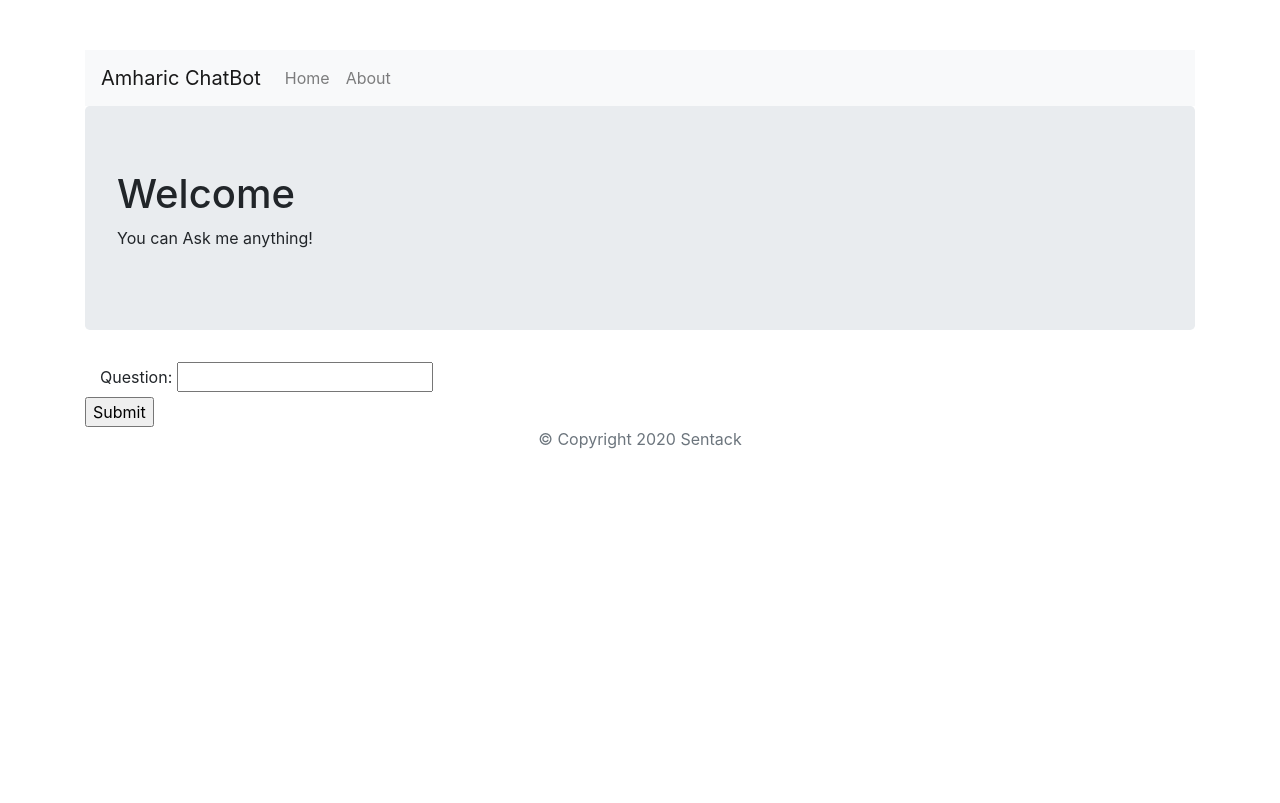
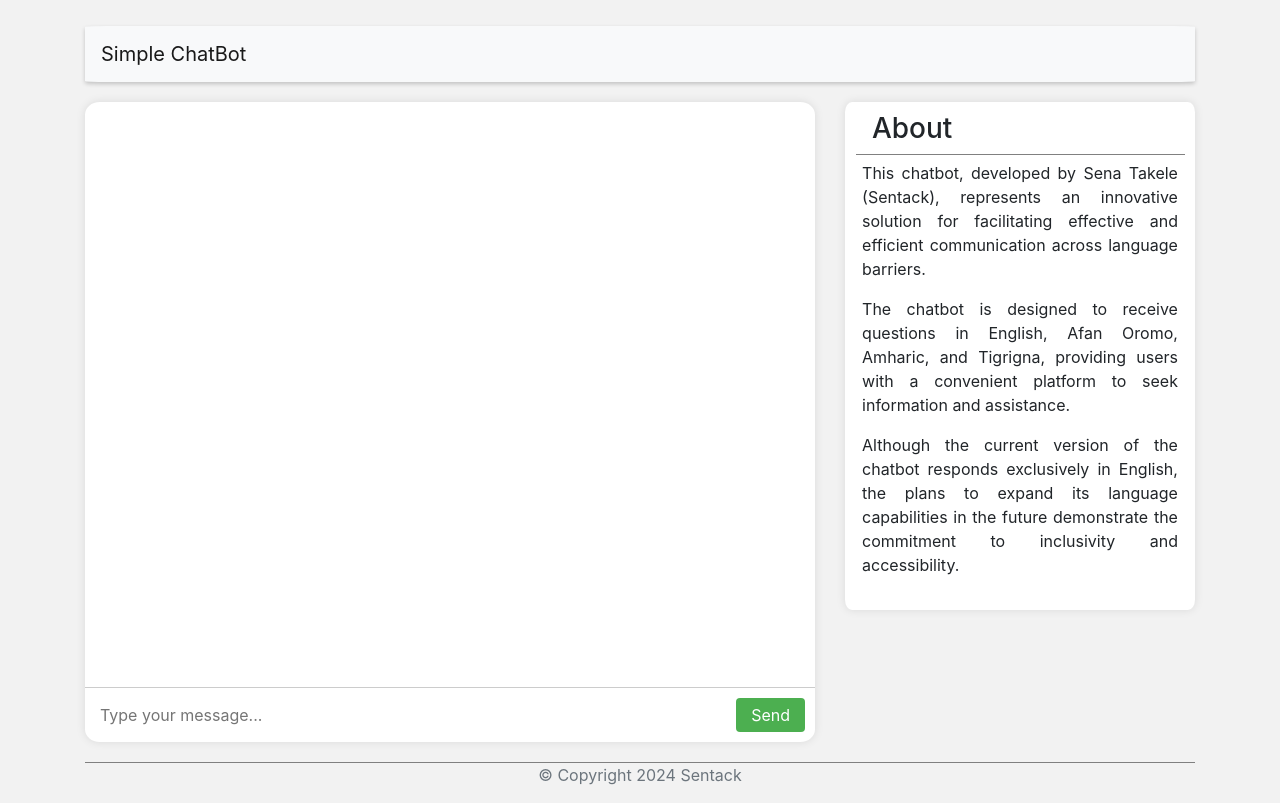
Before and after one commit to sentack/chatbot, a Node server app: page / in a window 1280 px wide. Before the commit the page ends 449 px from the top, so only its background shows below. Run offline with Node 20, Linux system fonts and the light colour scheme.

Commit message:
changed the UI and added about section

```diff
--- a/index.js
+++ b/index.js
@@ -25,7 +25,6 @@ async function main(question){
         chatHistory.push(['user', userInput]);
         chatHistory.push(['assistant', completionText]);
 
-        console.log(chatHistory);
 
         if (userInput.toLowerCase() == 'exit'){
             return;
--- a/views/pages/index.ejs
+++ b/views/pages/index.ejs
@@ -9,28 +9,65 @@
   <%- include('../partials/header'); %>
 </header>
 
-<main>
-  <div class="jumbotron">
-    <h1>Welcome</h1>
-    <p>You can Ask me anything!</p>
+<div class="row">
+  <div class="col-lg-8">
+    <div class="chat-container">
+      <form action="" method="post">
+      <div class="chat-input">
+        <input type="text" name="name" id="user-input" placeholder="Type your message...">
+        <input type="submit" id="send-button" value="Send">
+      </div>
+    </form>
+      <div class="chat-log">
+        <% chatHistory.forEach(element => {
+          if (element[0] == 'user'){ %>
+            <div class="message user-message">
+              <div class="message-content">
+                <%= element[1] %>
+              </div>
+              <div class="avatar">
+                <img src="https://img.icons8.com/color/36/000000/administrator-male.png" alt="User Avatar">
+              </div>
+            </div>
+            <%
+          }
+          else{ %>
+            <div class="message bot-message">
+              <div class="avatar">
+                <img src="https://img.icons8.com/color/36/000000/administrator-male.png" alt="Bot Avatar">
+              </div>
+              <div class="message-content">
+                <%= element[1] %>
+              </div>
+            </div>
+            <%
+          }
+        }) %>
+      </div>
+    </div>
   </div>
-  <% chatHistory.forEach(element => { %>
-    <h2><%= element[0] %></h2>
+  <div class="col-lg-4">
+    <div class="about-section">
+      <div class="title">
+        <h3>About</h3>
+      </div>
+      <div class="text">
+        <p>This chatbot, developed by Sena Takele (Sentack), represents an innovative solution for facilitating effective and efficient communication across language barriers.</p>
+        <p>The chatbot is designed to receive questions in English, Afan Oromo, Amharic, and Tigrigna, providing users with a convenient platform to seek information and assistance.</p>
+        <p>Although the current version of the chatbot responds exclusively in English, the plans to expand its language capabilities in the future demonstrate the commitment to inclusivity and accessibility.</p>
+      </div>
+      </div>
 
-<p><%= element[1] %></p>
-
-    <% }) %>
-<form action="" method="post">
-    <div class="container">
-        <label for="">Question: </label>
-        <input name="name" type="text"></div>
-    <input type="submit">
-</form>
-</main>
+  </div>
+</div>
 
 <footer>
   <%- include('../partials/footer'); %>
 </footer>
 
+<!-- vendor script files -->
+<script src="https://code.jquery.com/jquery-2.2.4.min.js"></script>
+<script src="https://maxcdn.bootstrapcdn.com/bootstrap/3.3.6/js/bootstrap.min.js"></script>
+
 </body>
 </html>
--- a/views/partials/footer.ejs
+++ b/views/partials/footer.ejs
@@ -1 +1 @@
-<p class="text-center text-muted">&copy; Copyright 2020 Sentack</p>
+<p class="text-center footer text-muted">&copy; Copyright 2024 Sentack</p>
--- a/views/partials/head.ejs
+++ b/views/partials/head.ejs
@@ -1,8 +1,134 @@
 <meta charset="UTF-8">
-<title>Amharic Chatbot</title>
+<title>Chatbot</title>
 
 <!-- CSS (load bootstrap from a CDN) -->
 <link rel="stylesheet" href="https://cdnjs.cloudflare.com/ajax/libs/twitter-bootstrap/4.5.2/css/bootstrap.min.css">
+
 <style>
-  body { padding-top:50px; }
+.navbar {
+  border-radius: 2%;
+  box-shadow: 0 2px 4px rgba(0, 0, 0, 0.2);
+}
+
+body {
+	background-color: #edeff2;
+	background-color: #f2f2f2;
+	margin: 0;
+	margin-top: 2%;
+	padding: 0;
+}
+
+
+.chat-container {
+  margin: 20px auto;
+  background-color: #fff;
+  border-radius: 2%;
+  box-shadow: 0 0 10px rgba(0, 0, 0, 0.1);
+  height: 80vh;
+  display: flex;
+  flex-direction: column-reverse;
+}
+
+.chat-log {
+  padding: 20px;
+  overflow-y: auto;
+}
+
+.message {
+  margin-bottom: 10px;
+  padding: 10px;
+  border-radius: 4px;
+  display: flex;
+  align-items: flex-start;
+}
+
+.user-message {
+  justify-content: flex-end;
+  margin-left: auto;
+  max-width: 50%;
+}
+
+.user-message .message-content{
+	background-color: #e6f2ff;
+	padding: 3%;
+	margin-right: 3%;
+	border-radius: 5%;
+}
+
+.bot-message {
+  justify-content: flex-start;
+  margin-right: auto;
+  max-width: 50%;
+}
+
+.bot-message .message-content{
+  background-color: #f2f2f2;
+  padding: 3%;
+  margin-left: 3%;
+  border-radius: 5%;
+}
+
+.avatar {
+  width: 32px;
+  height: 32px;
+  overflow: hidden;
+  border-radius: 50%;
+  background-color: #ccc;
+  flex-shrink: 0; /* Prevents the avatar from shrinking */
+}
+
+
+.avatar img {
+  width: 100%;
+  height: 100%;
+  object-fit: cover;
+}
+
+
+.chat-input {
+  display: flex;
+  align-items: center;
+  padding: 10px;
+  border-top: 1px solid #ccc;
+  bottom: 0;
+}
+
+.chat-input input[type="text"] {
+  flex-grow: 1;
+  padding: 5px;
+  border: none;
+  border-radius: 4px;
+}
+
+.chat-input input[type="submit"] {
+  padding: 5px 15px;
+  background-color: #4caf50;
+  color: #fff;
+  border: none;
+  border-radius: 4px;
+  cursor: pointer;
+}
+
+.about-section{
+  margin: 20px auto;
+  background-color: #fff;
+  border-radius: 2%;
+  box-shadow: 0 0 10px rgba(0, 0, 0, 0.1);
+  padding: 3%;
+}
+
+.about-section .title{
+	border-bottom: 1px solid gray;
+	padding-left: 5%;
+}
+
+.about-section .text{
+	padding: 2%;
+	text-align: justify;
+}
+
+.footer{
+  border-top: 1px solid gray;
+}
+
 </style>
--- a/views/partials/header.ejs
+++ b/views/partials/header.ejs
@@ -1,11 +1,5 @@
 <nav class="navbar navbar-expand-lg navbar-light bg-light">
-    <a class="navbar-brand" href="/">Amharic ChatBot</a>
+    <a class="navbar-brand" href="/">Simple ChatBot</a>
     <ul class="navbar-nav mr-auto">
-      <li class="nav-item">
-        <a class="nav-link" href="/">Home</a>
-      </li>
-      <li class="nav-item">
-        <a class="nav-link" href="/about">About</a>
-      </li>
     </ul>
   </nav>
```
Also changed, not shown: views/partials/main.css (added, +211 -0 lines), form.js (line endings or trailing spaces), views/partials/bot.png (added), views/partials/user.png (added).
